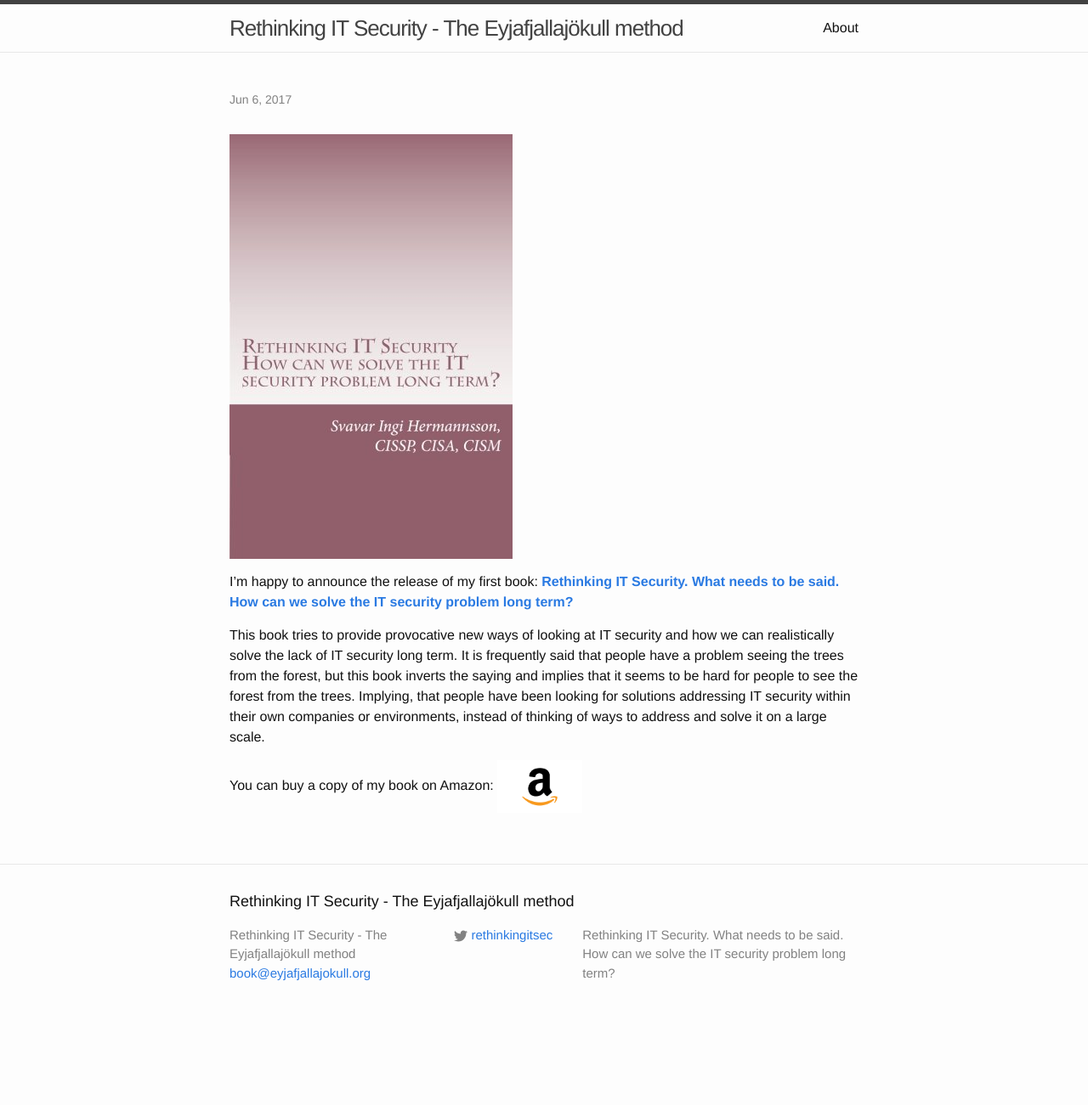
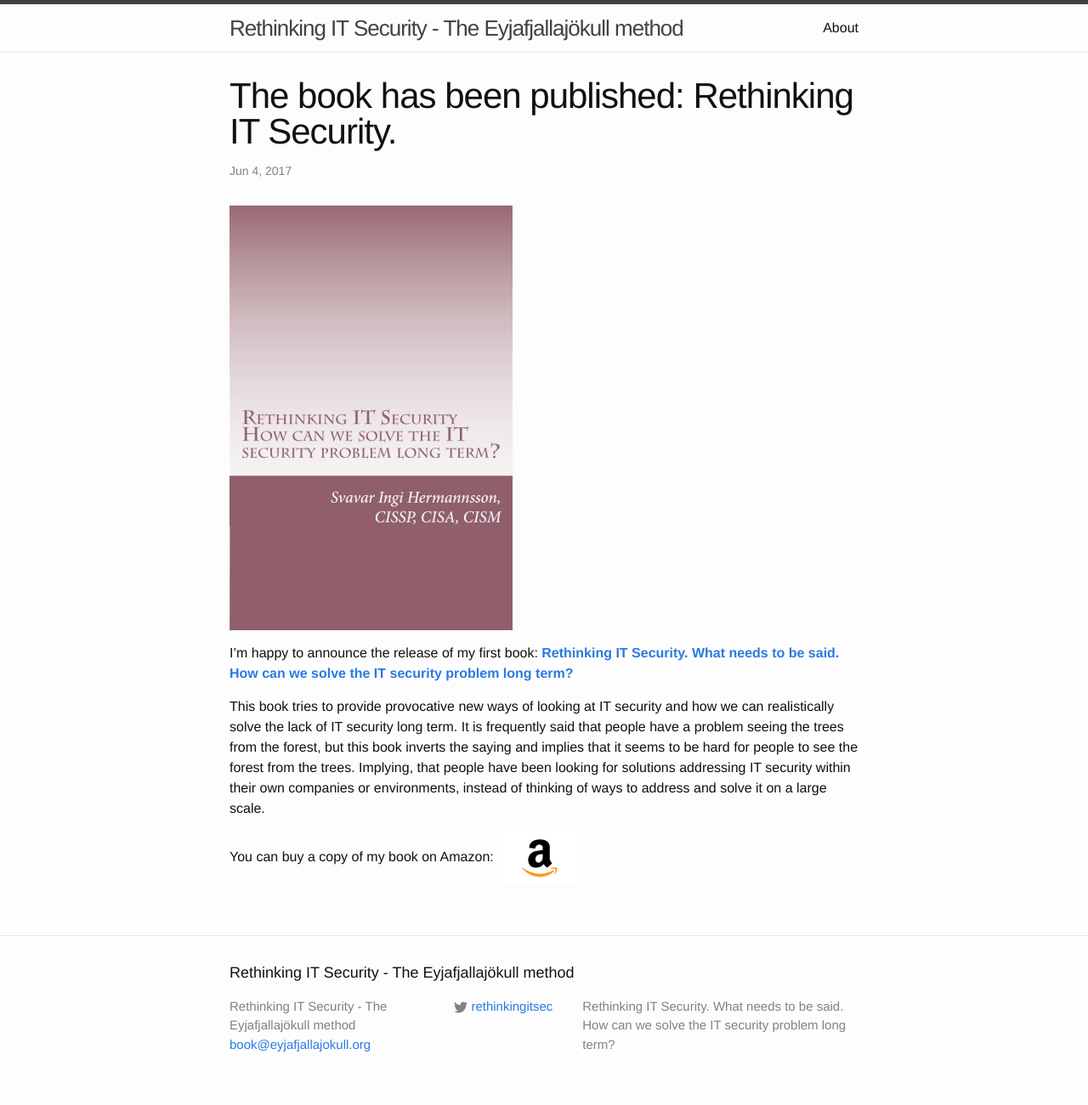
Before and after one commit to eyjafjallajokullorg/eyjafjallajokullorg.github.io, a Jekyll site: the page built from _posts/2017-06-04-Rethinking-IT-Security-published.md, in a window 1280 px wide. Shown: the whole page at 85% size. Built offline with Jekyll 4.4.1, drawn with Linux system fonts in a browser that asks for light colours; our own code applies the rules of GitHub Pages for plain Markdown files; before the commit the page ends 1217 px from its top, so only the background shows below that; some of the changed lines change nothing that is shown.

Commit message:
minor fix

```diff
--- a/_posts/2017-06-04-Rethinking-IT-Security-published.md
+++ b/_posts/2017-06-04-Rethinking-IT-Security-published.md
@@ -1,7 +1,6 @@
 ---
 layout: post
-title:  "The book has been published: Rethinking IT Security.
-author: Svavar Ingi Hermannsson
+title:  "The book has been published: Rethinking IT Security."
 categories: security book
 ---
 ![RethinkingITSecurity]({{ site.baseurl }}/images/rethinkingitsecurity.jpg)
```
